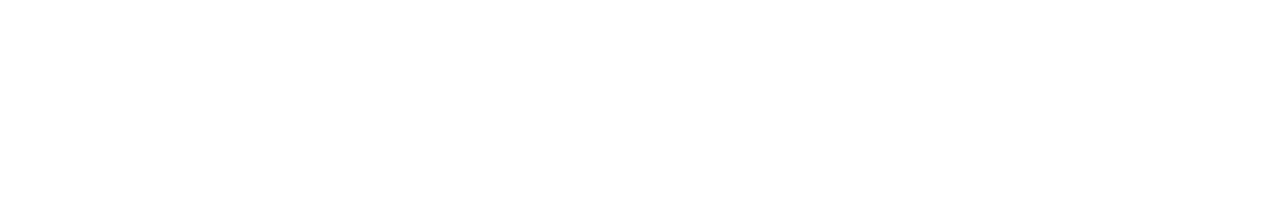
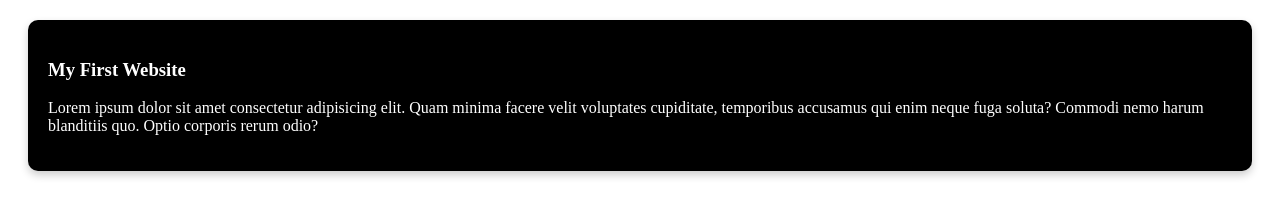
Before and after one commit to SilverBlaze999/My-Simple-Website, a plain HTML site: page index.html in a window 1280 px wide. Drawn offline with Linux system fonts and the light colour scheme.

Commit message:
second commit

```diff
--- /dev/null
+++ b/Styles/blog.css
@@ -0,0 +1,8 @@
+div{
+    background-color: black;
+    color: white;
+    padding: 20px;
+    border-radius: 10px;
+    margin: 20px;
+    box-shadow: 0 4px 8px rgba(0, 0, 0, 0.2);
+}
--- a/index.html
+++ b/index.html
@@ -4,8 +4,12 @@
     <meta charset="UTF-8">
     <meta name="viewport" content="width=device-width, initial-scale=1.0">
     <title>My Simple Website</title>
+    <link rel="stylesheet" href="Styles/blog.css">
 </head>
 <body>
-
+    <div>
+        <h3>My First Website</h3>
+        <p>Lorem ipsum dolor sit amet consectetur adipisicing elit. Quam minima facere velit voluptates cupiditate, temporibus accusamus qui enim neque fuga soluta? Commodi nemo harum blanditiis quo. Optio corporis rerum odio?</p>
+    </div>
 </body>
 </html>
```
